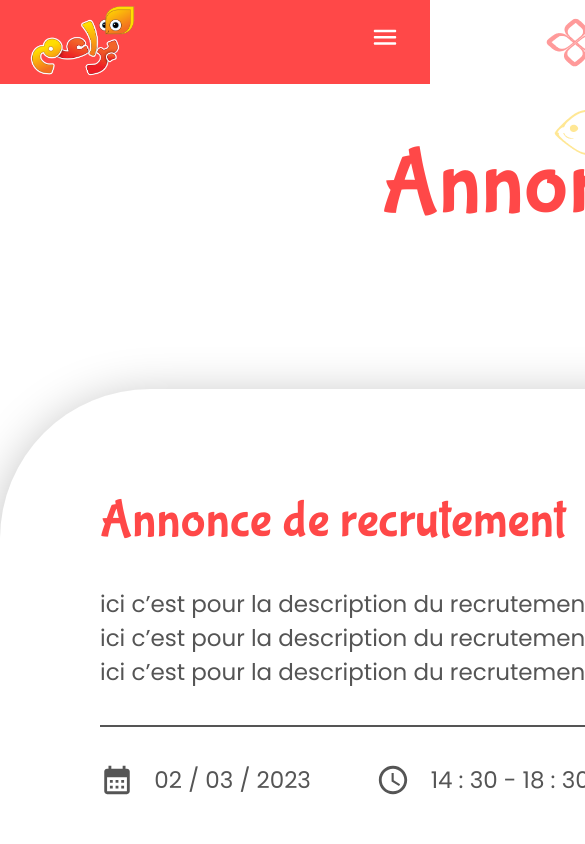
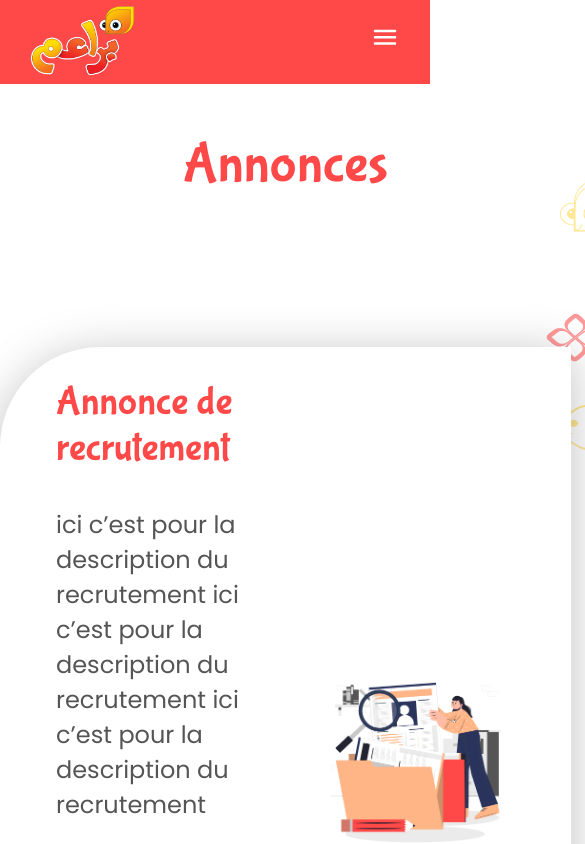
Before and after one commit to rahmamhb/AhlaElBaraem, a React (Create React App) app in the folder my-app/: page /Annonces in a window 390 px wide. Shown: the top 844 px of the page, 585 px wide, since content can reach past the window. Built offline with nearby package versions, Linux system fonts and the light colour scheme.

Commit message:
responsive annonces page done

```diff
--- a/my-app/src/Annonces.css
+++ b/my-app/src/Annonces.css
@@ -11,8 +11,8 @@
     font-size: 92px;
 }
 .annonce-container{
-    display: inline-grid;
-    grid-template-rows: auto auto;
+    display: flex;
+    flex-direction: column;
     row-gap: 40px;
 }
 .annonce-container .ann-card{
@@ -53,9 +53,11 @@
     grid-template-columns: auto auto;
     column-gap: 45px;
 }
-.card-text .date{
+.card-text .date {
     display: inline-grid;
     grid-template-columns: auto auto;
+    justify-content: center;
+    column-gap: 10px;
 }
 .card-text .date svg{
     color: #555;
@@ -72,3 +74,30 @@
     height: 350px;
     width: 350px;
 }
+@media screen and (max-width: 960px){
+    .annonces-container p{
+        font-size: 3.5em;
+    }
+    .card-text .desc {
+        width: auto;
+    }
+    .card-text .desc , .card-text .dates .date p {
+        font-size: 1.5em;
+    }
+    .ann-card img {
+        height: 200px;
+        width: 200px;
+    }
+    .card-text .title {
+        font-size: 2.5em;
+    }
+    .annonce-container .ann-card {
+        height: fit-content;
+        width: fit-content;
+        border-radius: 100px 0px 100px 0px;
+        padding: 2em 3.5em;
+    }
+    .card-text span {
+        width: auto;
+    }
+}
--- a/my-app/src/Annonces.js
+++ b/my-app/src/Annonces.js
@@ -16,7 +16,7 @@ const Annonces = () => {
                 </div>
             </div>
             <div className="annonces-container">
-                <p> Annonces</p>
+                <p style={{fontSize:"3.5em"}}> Annonces</p>
                 <div className="annonce-container">
                     <div className="ann-card">
                         <div className="card-text">
```
